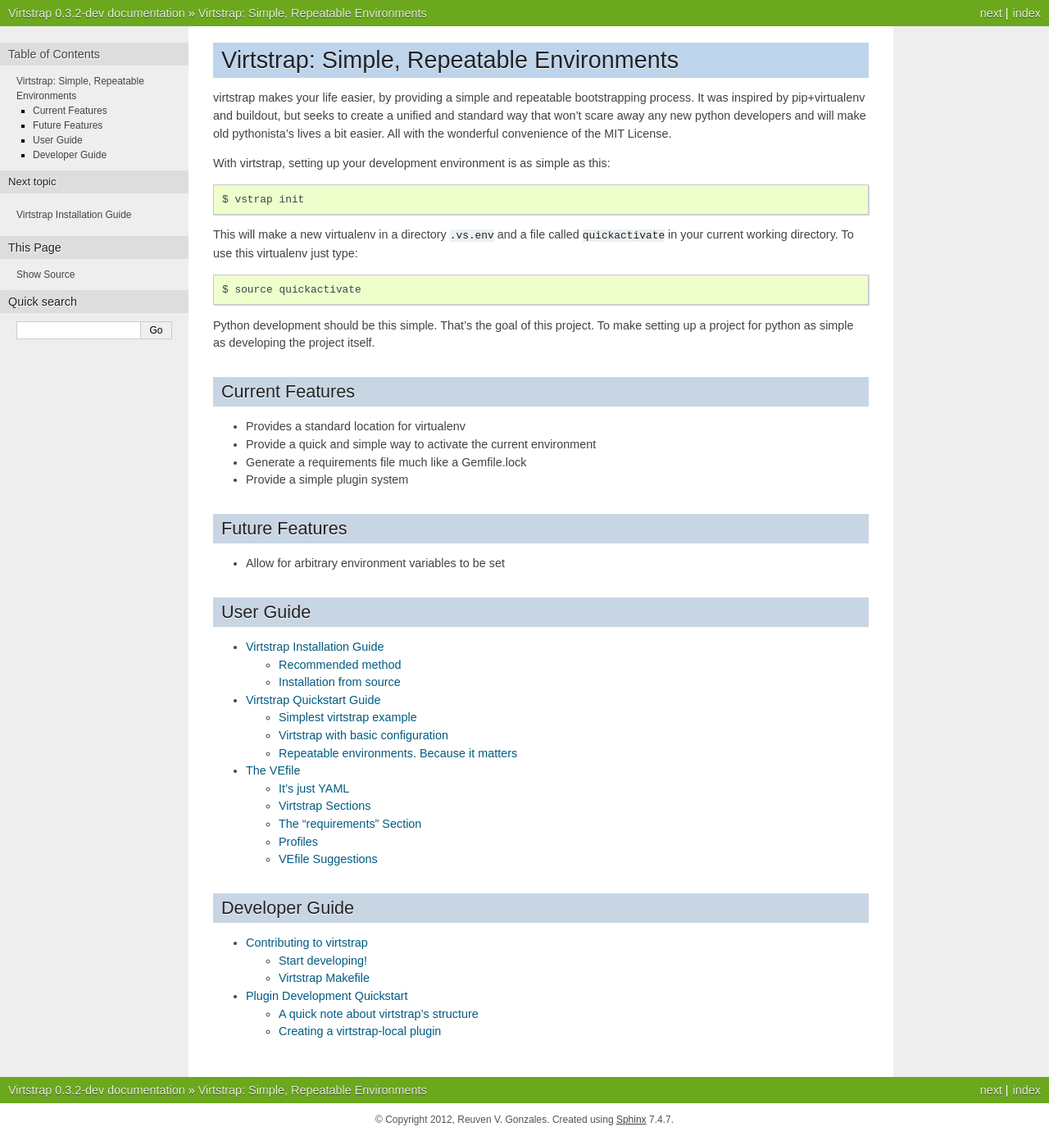
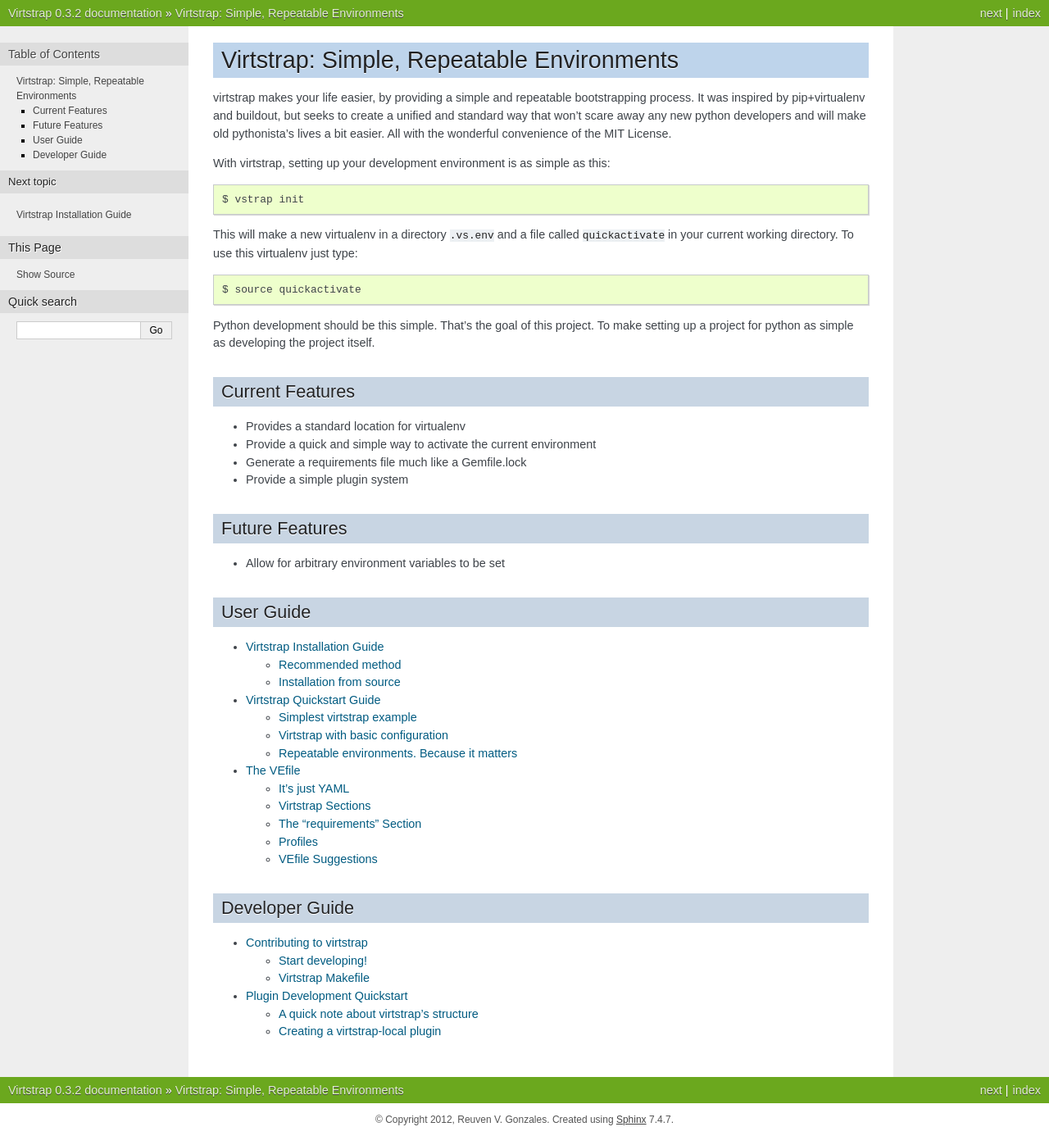
Before and after one commit to ravenac95/virtstrap, a Sphinx documentation site: the page built from docs/index.rst, in a window 1280 px wide. Shown: the whole page at 82% size. Built offline with Sphinx 7.4.7, drawn with Linux system fonts in a browser that asks for light colours.

Commit message:
Updated makefile. Updated docs to 0.3.2

```diff
--- a/docs/conf.py
+++ b/docs/conf.py
@@ -50,7 +50,7 @@
 # The short X.Y version.
 version = '0.3.2'
 # The full version, including alpha/beta/rc tags.
-release = '0.3.2-dev'
+release = '0.3.2'
 
 # The language for content autogenerated by Sphinx. Refer to documentation
 # for a list of supported languages.
```
Also changed, not shown: 1 other file.
